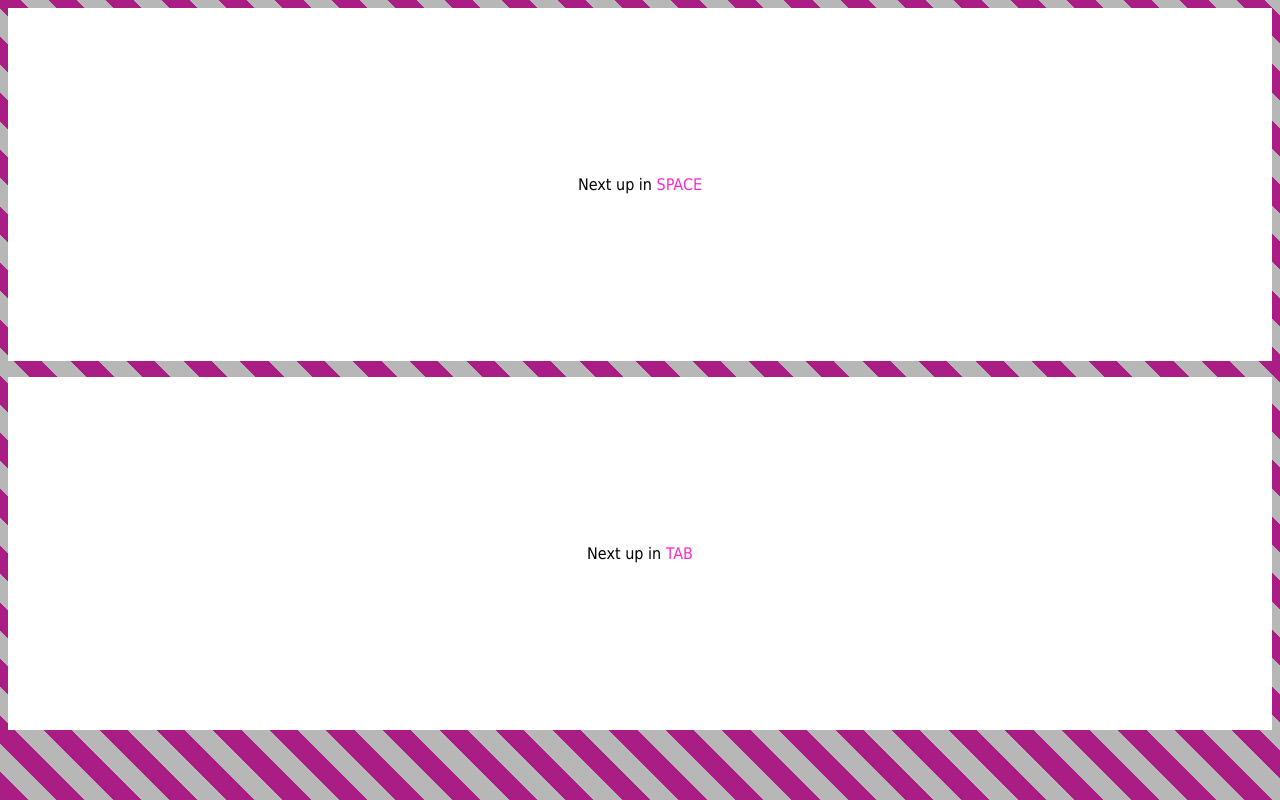
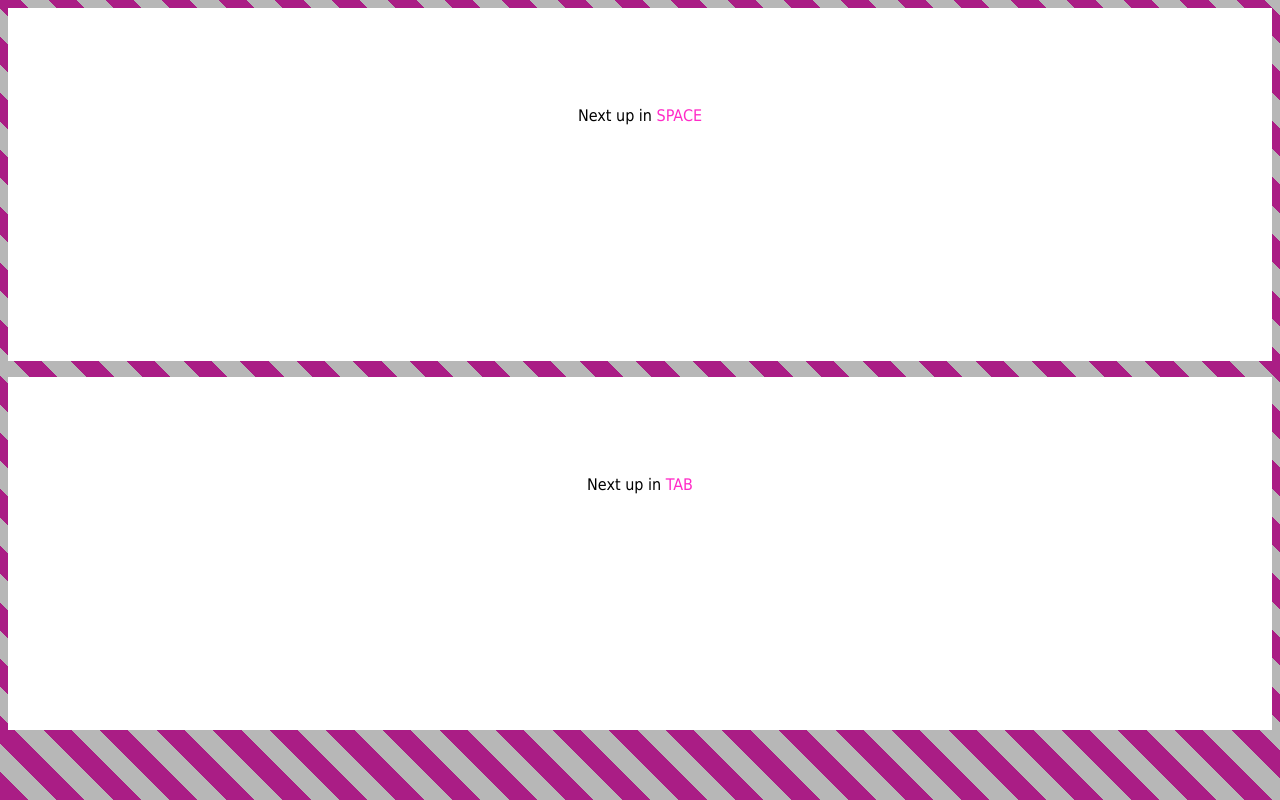
Before and after one commit to agilasverige/agilasverige-live-schedule, a website: page public/index.html in a window 1280 px wide. Drawn offline with Linux system fonts and the light colour scheme; no server answers.

Commit message:
tweak centering

```diff
--- a/public/css/style.css
+++ b/public/css/style.css
@@ -33,8 +33,8 @@ body {
     text-align: center;
 
     position: relative;
-    top: 50%;
-    transform: translateY(-50%); /* or try 50% */
+    top: 25%;
+    transform: translateY(50%);
 }
 
 .accent {
```
